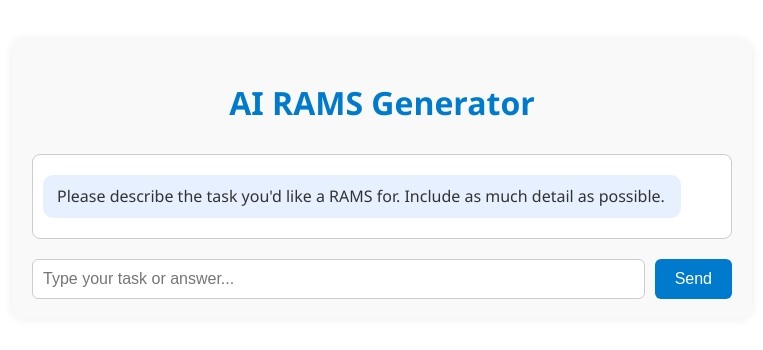
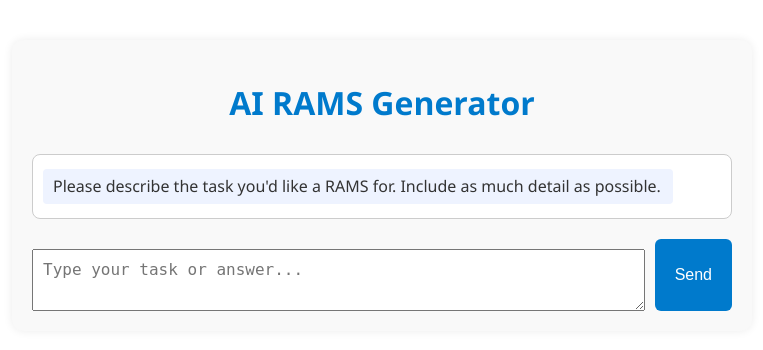
Before and after one commit to CustomGPTer/RAMS_Generator, a FastAPI app: page /rams in a window 1280 px wide. Shown: the top 350 px of the page, without its empty margins (258-1021 px from the left). Run offline with FastAPI, Linux system fonts and the light colour scheme; parts of the project's set-up code (start-up, migrations or seed data) failed here and were passed over.

Commit message:
Update rams_chat.html

```diff
--- a/rams-gpt-backend/templates/rams_chat.html
+++ b/rams-gpt-backend/templates/rams_chat.html
@@ -4,6 +4,33 @@
   <meta charset="UTF-8">
   <title>RAMS Generator</title>
   <link rel="stylesheet" href="/static/style.css">
+  <style>
+    #user-input {
+      width: 100%;
+      min-height: 40px;
+      resize: vertical;
+      font-size: 16px;
+      padding: 10px;
+      margin-top: 10px;
+    }
+    #chat {
+      max-height: 70vh;
+      overflow-y: auto;
+      padding-bottom: 10px;
+    }
+    .message {
+      padding: 6px 10px;
+      margin: 4px 0;
+      border-radius: 4px;
+    }
+    .message.ai {
+      background: #eef3ff;
+    }
+    .message.user {
+      background: #d8ffd8;
+      text-align: right;
+    }
+  </style>
 </head>
 <body>
   <div class="container">
@@ -14,7 +41,7 @@
     </div>
 
     <form id="input-form">
-      <input type="text" id="user-input" autocomplete="off" placeholder="Type your task or answer..." />
+      <textarea id="user-input" autocomplete="off" placeholder="Type your task or answer..." rows="2"></textarea>
       <button type="submit">Send</button>
     </form>
   </div>
@@ -47,7 +74,6 @@
       input.value = '';
 
       if (!sessionId) {
-        // First message: task description
         addMessage('Generating tailored questions...', 'ai');
         const response = await fetch('/rams_chat/start', {
           method: 'POST',
@@ -61,10 +87,11 @@
         allQuestions = data.questions;
         totalQuestions = allQuestions.length;
         currentQuestion = 0;
-        addMessage(allQuestions[currentQuestion], 'ai');
+
+        addMessage(`${currentQuestion + 1}. ${allQuestions[currentQuestion]}`, 'ai');
         waitingForAnswer = true;
+
       } else if (waitingForAnswer) {
-        // Send answer
         const response = await fetch('/rams_chat/answer', {
           method: 'POST',
           headers: { 'Content-Type': 'application/x-www-form-urlencoded' },
@@ -90,10 +117,11 @@
           a.click();
           window.URL.revokeObjectURL(url);
 
-          addMessage("RAMS download complete. You may refresh the page to start a new task.", 'ai');
+          addMessage("✅ RAMS download complete. Refresh the page to start a new one.", 'ai');
           form.style.display = "none";
         } else {
-          addMessage(data.next_question, 'ai');
+          currentQuestion++;
+          addMessage(`${currentQuestion + 1}. ${data.next_question}`, 'ai');
         }
       }
     });
```
